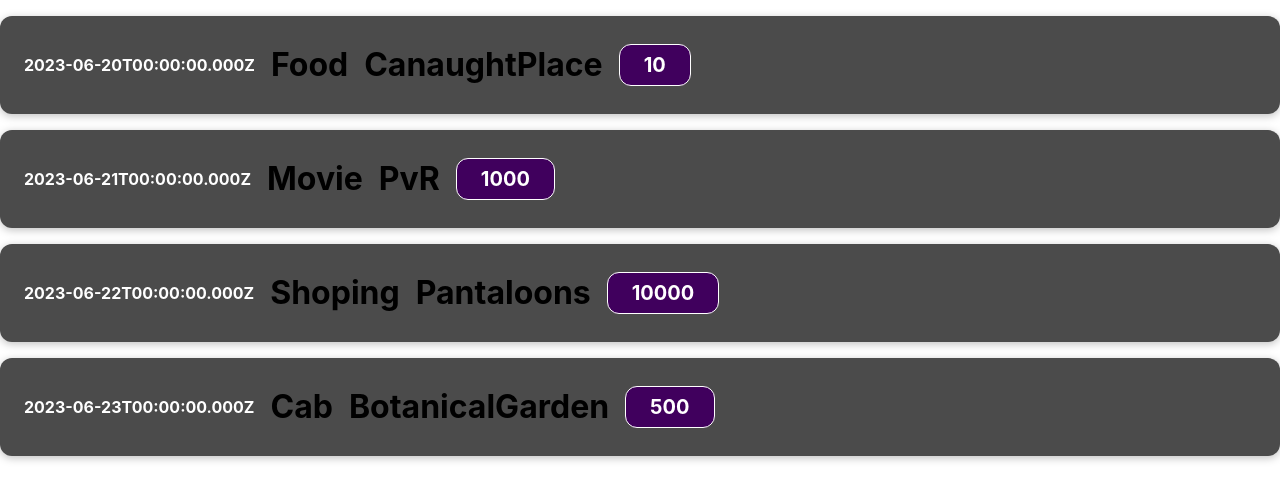
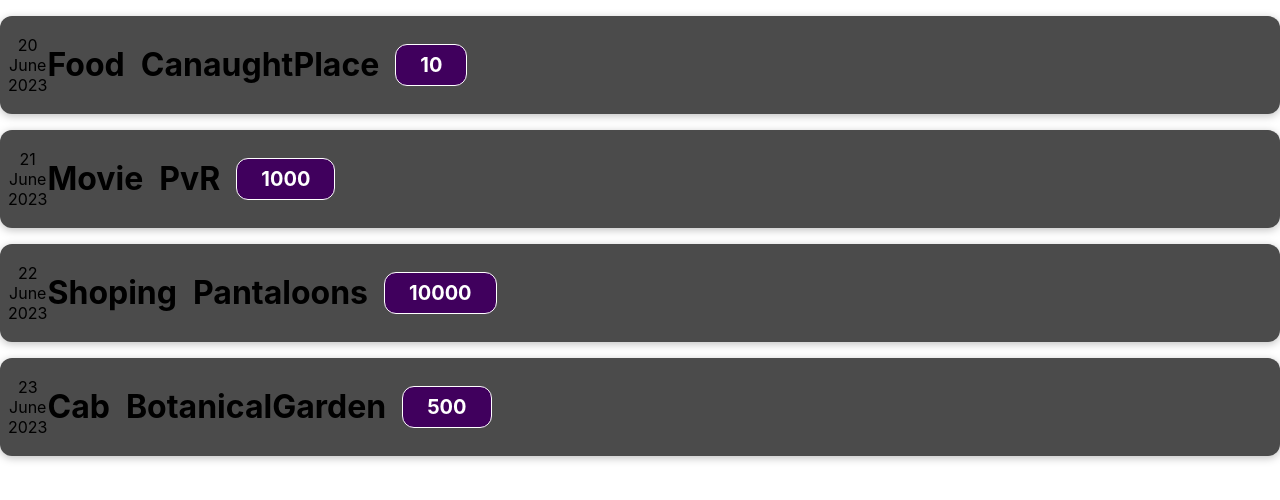
Before and after one commit to 2901shivam/my-app, a React (Create React App) app: page / in a window 1280 px wide. Shown: the top 500 px of the page. Built offline with nearby package versions, Linux system fonts and the light colour scheme.

Commit message:
savenewChanges

```diff
--- a/src/component/Expense.js
+++ b/src/component/Expense.js
@@ -1,18 +1,29 @@
-import './Expense.css';
+import "./Expense.css";
+import ExpenseDetail from "./ExpenseDetail";
+function ExpenseItem(props) {
+  const month = props.Date.toLocaleString("en-US", { month: "long" });
 
-function ExpenseItem(props) {
+  const day = props.Date.toLocaleString("en-US", { day: "2-digit" });
 
+  const year = props.Date.getFullYear();
+
+  //  const expenseDetails=props.expenseDetails.toLocaleString('en-US',{Category},{location},{Amount});
 
   return (
-    <div className='expense-item '>
+    <div className="expense-item ">
       <div>
-        <h2>{props.Date.toISOString()}</h2>
+        <div>{day}</div>
+        <div>{month}</div>
+        <div>{year}</div>
       </div>
-      <div className='expense-item__description'>
-        <h1>{props.Category}</h1>
-        <h1>{props.location}</h1>
-      <div className='expense-item__price '>{props.Amount}</div>
-      </div>
+      <>
+
+        <ExpenseDetail
+          Category={props.Category}
+          location={props.location}
+          Amount={props.Amount}
+        />
+      </>
     </div>
   );
 }
--- /dev/null
+++ b/src/component/ExpenseDetail.js
@@ -0,0 +1,19 @@
+import './Expense.css';
+
+
+function ExpenseDetail(props){
+
+    return(
+        <div className='expense-item__description'>
+        {/* <expenseDetails Category={props.Category}  location={props.location}   Amount={props.Amount} /> */}
+        <h1>{props.Category}</h1>
+        <h1>{props.location}</h1>
+
+        <div className='expense-item__price '>{props.Amount}</div>
+        </div>
+    );
+
+
+}
+
+export default ExpenseDetail;
```
Also changed, not shown: src/App.js (+8 -0 lines).
